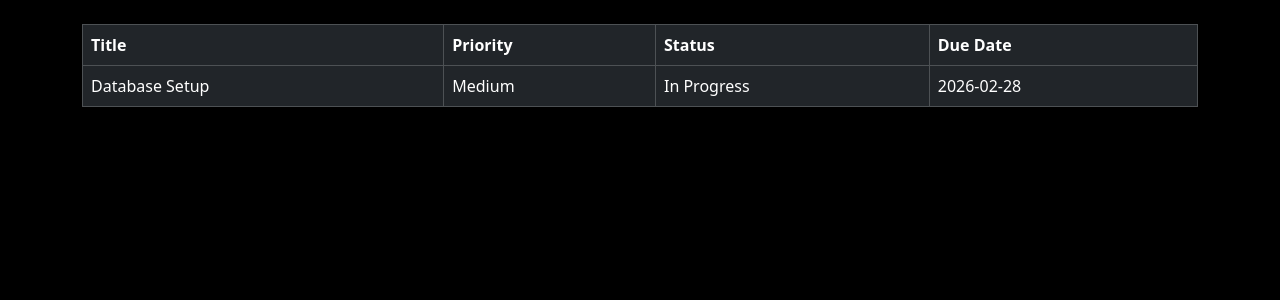
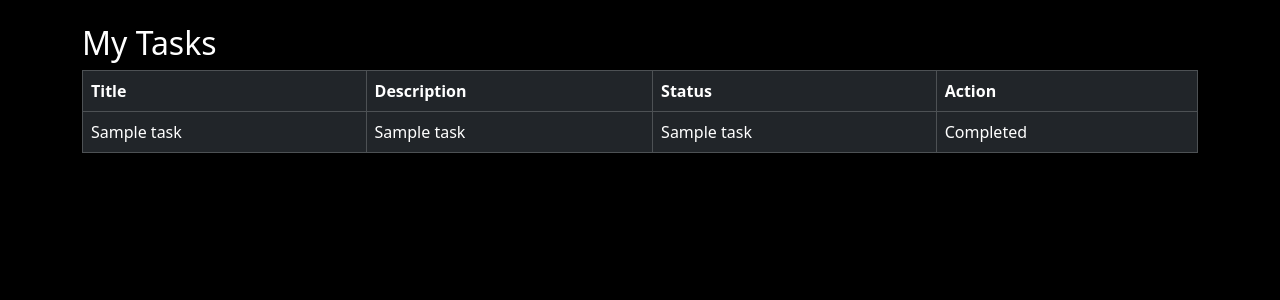
Before and after one commit to Sania8693/TaskFlow, a Flask app: template templates/my_tasks.html in a window 1280 px wide. Shown: the part 57-357 px from the top of the page. Run offline with Flask 3, Linux system fonts and the light colour scheme; the template is opened without the code that fills it: most values are stand-ins (such as "Sample title", 1, 10 or a date in 2020).

Commit message:
app.py changed,added session

```diff
--- a/app.py
+++ b/app.py
@@ -1,10 +1,11 @@
 import sqlite3
-from flask import Flask, render_template,request
+from flask import Flask, render_template,request,redirect,session,url_for
+app=Flask(__name__)
+app.secret_key="secret_key_for_session"
 
 def init_db():
     conn = sqlite3.connect("database.db")
     cursor = conn.cursor()
-
     cursor.execute("""
         CREATE TABLE IF NOT EXISTS users (
             id INTEGER PRIMARY KEY AUTOINCREMENT,
@@ -14,12 +15,32 @@ def init_db():
             role TEXT DEFAULT 'user'
         )
     """)
+    cursor.execute("""
+        CREATE TABLE IF NOT EXISTS tasks (
+            id INTEGER PRIMARY KEY AUTOINCREMENT,
+            title TEXT NOT NULL,
+            description TEXT NOT NULL,
+            status TEXT DEFAULT 'Pending',
+            priority TEXT,
+            due_date DATE,
+            user_id INTEGER,
+            FOREIGN KEY (user_id) REFERENCES users(id)
 
+        )
+    """)
     conn.commit()
     conn.close()
-app = Flask(__name__)
-init_db()
-
+def ai_priority_logic(description):
+    #intelligent logic for automatic priority assignment
+    desc=description.lower()
+    high_keywords=['urgent','immediate','critical','fix','error','important']
+    medium_keywords=['update','improve','change','moderate']
+    if any(word in desc for word in high_keywords):
+        return "HIGH"
+    elif any(word in desc for word in medium_keywords):
+        return "MEDIUM"
+    else:
+        return "LOW"
 @app.route('/')
 def home():
     return render_template("index.html")
@@ -42,10 +63,14 @@ def login():
         conn.close()
 
         if user:
-            return "Login Successful!"
-        else:
-            return "Invalid Username or Password"
-
+            session['user_id']=user[0]
+            session['username']=user[1]
+            session['role']=user[4]
+            if session['role']=="admin":
+                return redirect(url_for("admin_dashboard"))
+            else:
+                return redirect(url_for("user_dashboard"))
+        return "ivalid credentials"
     return render_template("login.html")
 
 @app.route('/register',methods=['GET','POST'])
@@ -63,8 +88,80 @@ def register():
                        """,(username,email,password))
         conn.commit()
         conn.close()
-        return "User registered successfully"
+        return redirect(url_for("login"))
     return render_template("register.html")
 
+@app.route("/user_dashboard")
+def user_dashboard():
+    user_id=session.get('user_id')
+    if 'user_id' not in session:
+        return redirect(url_for("login"))
+    conn=sqlite3.connect("database.db")
+    cursor=conn.cursor()
+    # Fetch all task details to display in the UI table.
+    cursor.execute("SELECT * FROM tasks WHERE user_id=?", (user_id,))
+    tasks = cursor.fetchall()
+    #Total tasks for user
+    cursor.execute("SELECT COUNT(*) FROM tasks WHERE user_id=?", (user_id,))
+    total = cursor.fetchone()[0]
+    # Pending
+    cursor.execute("SELECT COUNT(*) FROM tasks WHERE user_id=? AND status='Pending'", (user_id,))
+    pending = cursor.fetchone()[0]
+
+    # In Progress
+    cursor.execute("SELECT COUNT(*) FROM tasks WHERE user_id=? AND status='In Progress'", (user_id,))
+    inprogress= cursor.fetchone()[0]
+
+    # Completed
+    cursor.execute("SELECT COUNT(*) FROM tasks WHERE user_id=? AND status='Completed'", (user_id,))
+    completed= cursor.fetchone()[0]
+    # high priority tasks
+    cursor.execute("SELECT COUNT(*) FROM tasks WHERE user_id=? AND priority='HIGH'", (user_id,))
+    high_priority = cursor.fetchone()[0]
+    conn.close()
+    return render_template("user_dashboard.html",alltasks=tasks,total_tasks=total,pending_tasks=pending,inprogresstas=inprogress,high=high_priority)
+
+@app.route("/setup_admin")
+def setup_admin():
+    conn=sqlite3.connect("database.db")
+    cursor=conn.cursor()
+    cursor.execute("""INSERT INTO users(username,email,password,role)
+                       VALUES(?,?,?,?)
+                       """,("admin","admin@gmail.com","admin123","admin"))
+    conn.commit()
+    conn.close()
+    return "admin created"
+
+
+@app.route("/create_task",methods=["POST"])
+def create_task():
+    user_id=session.get('user_id')
+    if 'user_id' not in session:
+        return redirect(url_for("login"))
+    title=request.form['title']
+    description=request.form['description']
+    due_date=request.form['due_date']
+    priority=ai_priority_logic(description)
+    conn = sqlite3.connect("database.db")
+    cursor = conn.cursor()
+    cursor.execute("""INSERT INTO tasks(title,description,due_date,priority,user_id)
+                       VALUES(?,?,?,?,?)
+                       """,(title,description,due_date,priority,session['user_id']))
+    conn.commit()
+    conn.close()
+    return redirect(url_for("user_dashboard"))
+@app.route("/admin_dashboard")
+def admin_dashboard():
+    if session.get('role')!='admin':
+        return "Access denied"
+    conn = sqlite3.connect("database.db")
+    cursor = conn.cursor()
+
+    cursor.execute("SELECT * FROM tasks ORDER BY priority DESC")
+    all_task=cursor.fetchall()
+    conn.close()
+
+    return render_template("admin_dashboard.html",tasks=all_task)
 if __name__ == "__main__":
+    init_db()
     app.run(debug=True)
--- a/templates/my_tasks.html
+++ b/templates/my_tasks.html
@@ -33,25 +33,43 @@
 
 <div class="container mt-4">
 
+    <h2>My Tasks</h2>
+
     <table class="table table-dark table-bordered">
-        <thead>
+
     <tr>
     <th>Title</th>
-                <th>Priority</th>
+    <th>Description</th>
     <th>Status</th>
-                <th>Due Date</th>
+    <th>Action</th>
     </tr>
-        </thead>
-        <tbody>
+
+    {% for task in tasks %}
+
     <tr>
-                <td>Database Setup</td>
-                <td>Medium</td>
-                <td>In Progress</td>
-                <td>2026-02-28</td>
+    <td>{{ task[1] }}</td>
+    <td>{{ task[2] }}</td>
+    <td>{{ task[4] }}</td>
+
+    <td>
+
+    {% if task[4] == "Pending" %}
+    <a href="/start_task/{{ task[0] }}" class="btn btn-warning btn-sm">Start</a>
+
+    {% elif task[4] == "In Progress" %}
+    <a href="/complete_task/{{ task[0] }}" class="btn btn-success btn-sm">Complete</a>
+
+    {% else %}
+    Completed
+    {% endif %}
+
+    </td>
+
     </tr>
-        </tbody>
+
+    {% endfor %}
+
     </table>
-
 </div>
 
 </body>
```
Also changed, not shown: spam.txt (added, +9 -0 lines), templates/user_dashboard.html (+10 -9 lines), database.db. Lines whose indentation alone changed are shown as unchanged.
